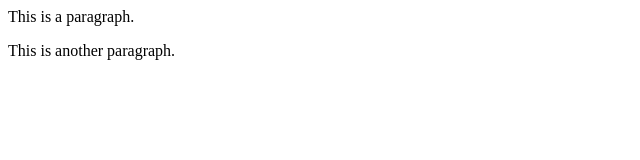
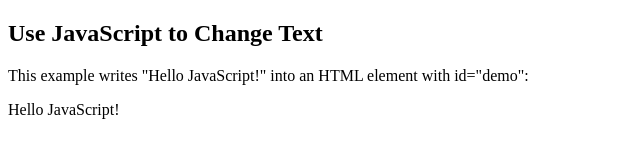
Before and after one commit to rahulindoria5/spiritual-indiatrip, a plain HTML site: page index.html in a window 1280 px wide. Shown: the whole page, without its empty margins (0-640 px from the left). Drawn offline with Linux system fonts and the light colour scheme.

Commit message:
index updated

```diff
--- a/index.html
+++ b/index.html
@@ -1,2 +1,15 @@
-<p>This is a paragraph.</p>
-<p>This is another paragraph.</p>
+<!DOCTYPE html>
+<html>
+<body>
+
+<h2>Use JavaScript to Change Text</h2>
+<p>This example writes "Hello JavaScript!" into an HTML element with id="demo":</p>
+
+<p id="demo"></p>
+
+<script>
+document.getElementById("demo").innerHTML = "Hello JavaScript!";
+</script>
+
+</body>
+</html>
```
